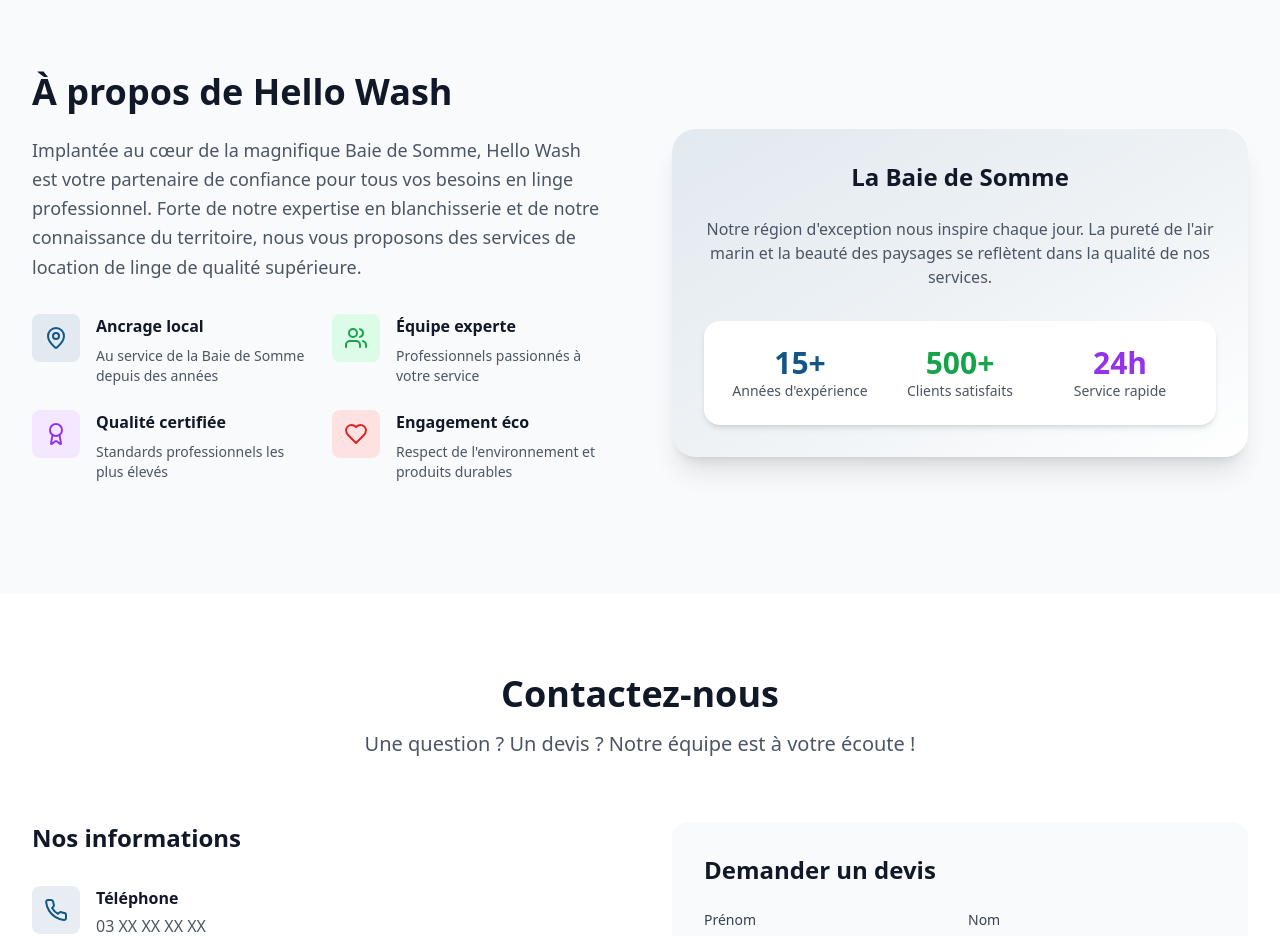
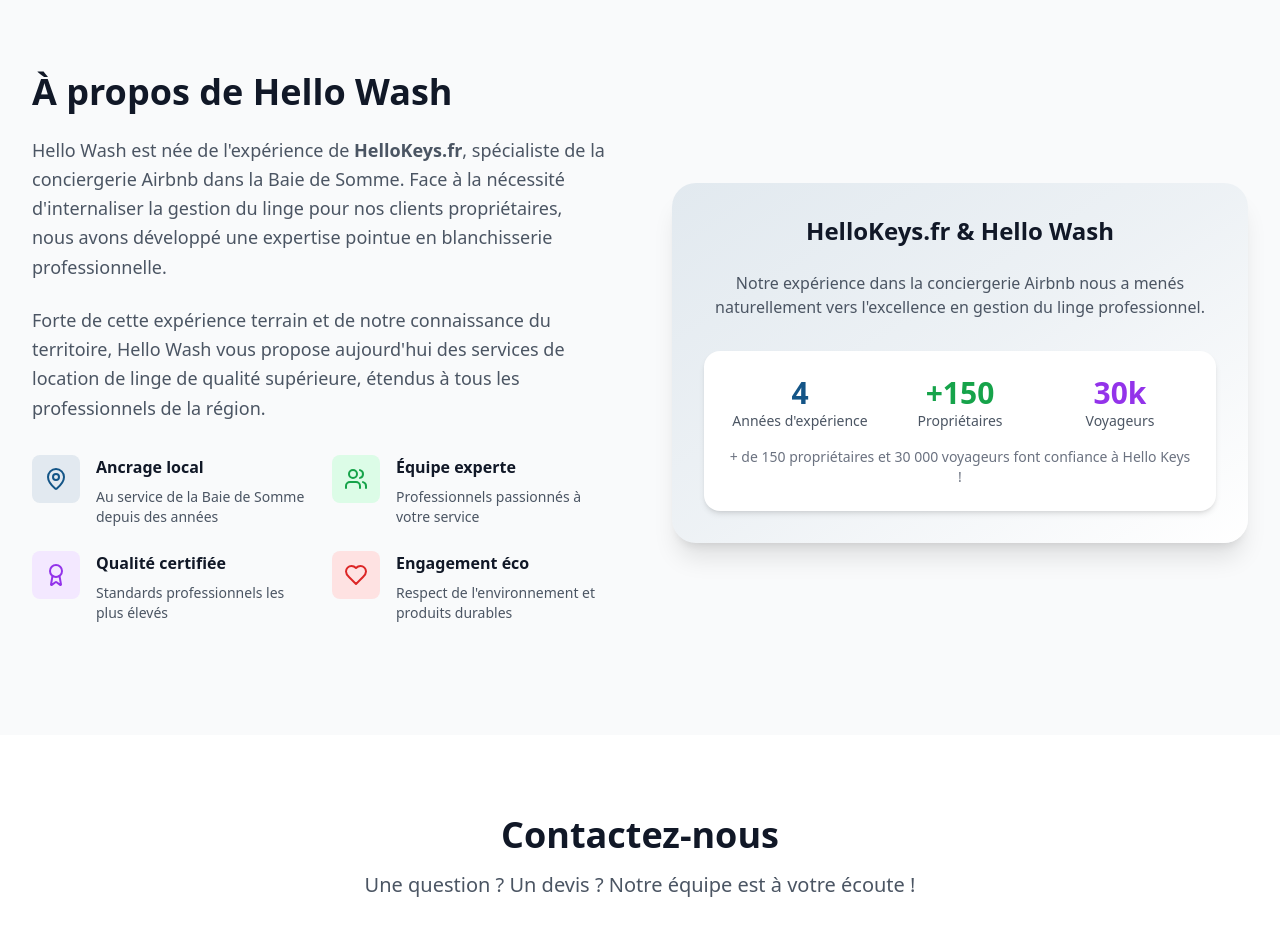
Before and after one commit to Thomasleroy80550/somme-wash-locale, a React (Vite) app: page / in a window 1280 px wide. Shown: the part 1960-2896 px from the top of the page. Built offline with nearby package versions, Linux system fonts and the light colour scheme.

Commit message:
Refactor About section
Update the About section to include information about Hello Keys and update the statistics.

```diff
--- a/src/components/About.tsx
+++ b/src/components/About.tsx
@@ -8,11 +8,16 @@ const About = () => {
         <div className="grid lg:grid-cols-2 gap-16 items-center">
           <div>
             <h2 className="text-4xl font-bold text-gray-900 mb-6">À propos de Hello Wash</h2>
+            <p className="text-lg text-gray-600 mb-6 leading-relaxed">
+              Hello Wash est née de l'expérience de <strong>HelloKeys.fr</strong>, spécialiste de la conciergerie
+              Airbnb dans la Baie de Somme. Face à la nécessité d'internaliser la gestion du linge
+              pour nos clients propriétaires, nous avons développé une expertise pointue en blanchisserie
+              professionnelle.
+            </p>
             <p className="text-lg text-gray-600 mb-8 leading-relaxed">
-              Implantée au cœur de la magnifique Baie de Somme, Hello Wash est votre
-              partenaire de confiance pour tous vos besoins en linge professionnel.
-              Forte de notre expertise en blanchisserie et de notre connaissance du territoire,
-              nous vous proposons des services de location de linge de qualité supérieure.
+              Forte de cette expérience terrain et de notre connaissance du territoire, Hello Wash
+              vous propose aujourd'hui des services de location de linge de qualité supérieure,
+              étendus à tous les professionnels de la région.
             </p>
 
             <div className="grid sm:grid-cols-2 gap-6 mb-8">
@@ -61,27 +66,30 @@ const About = () => {
           <div className="relative">
             <div className="bg-gradient-to-br from-[#145587]/10 via-[#145587]/5 to-white rounded-3xl p-8 shadow-xl">
               <div className="text-center">
-                <h3 className="text-2xl font-bold text-gray-900 mb-6">La Baie de Somme</h3>
+                <h3 className="text-2xl font-bold text-gray-900 mb-6">HelloKeys.fr & Hello Wash</h3>
                 <p className="text-gray-600 mb-8">
-                  Notre région d'exception nous inspire chaque jour. La pureté de l'air marin
-                  et la beauté des paysages se reflètent dans la qualité de nos services.
+                  Notre expérience dans la conciergerie Airbnb nous a menés naturellement vers
+                  l'excellence en gestion du linge professionnel.
                 </p>
 
                 <div className="bg-white rounded-2xl p-6 shadow-md">
                   <div className="grid grid-cols-3 gap-4 text-center">
                     <div>
-                      <div className="text-3xl font-bold text-[#145587]">15+</div>
+                      <div className="text-3xl font-bold text-[#145587]">4</div>
                       <div className="text-sm text-gray-600">Années d'expérience</div>
                     </div>
                     <div>
-                      <div className="text-3xl font-bold text-green-600">500+</div>
-                      <div className="text-sm text-gray-600">Clients satisfaits</div>
+                      <div className="text-3xl font-bold text-green-600">+150</div>
+                      <div className="text-sm text-gray-600">Propriétaires</div>
                     </div>
                     <div>
-                      <div className="text-3xl font-bold text-purple-600">24h</div>
-                      <div className="text-sm text-gray-600">Service rapide</div>
+                      <div className="text-3xl font-bold text-purple-600">30k</div>
+                      <div className="text-sm text-gray-600">Voyageurs</div>
                     </div>
                   </div>
+                  <p className="text-sm text-gray-500 mt-4">
+                    + de 150 propriétaires et 30 000 voyageurs font confiance à Hello Keys !
+                  </p>
                 </div>
               </div>
             </div>
```
